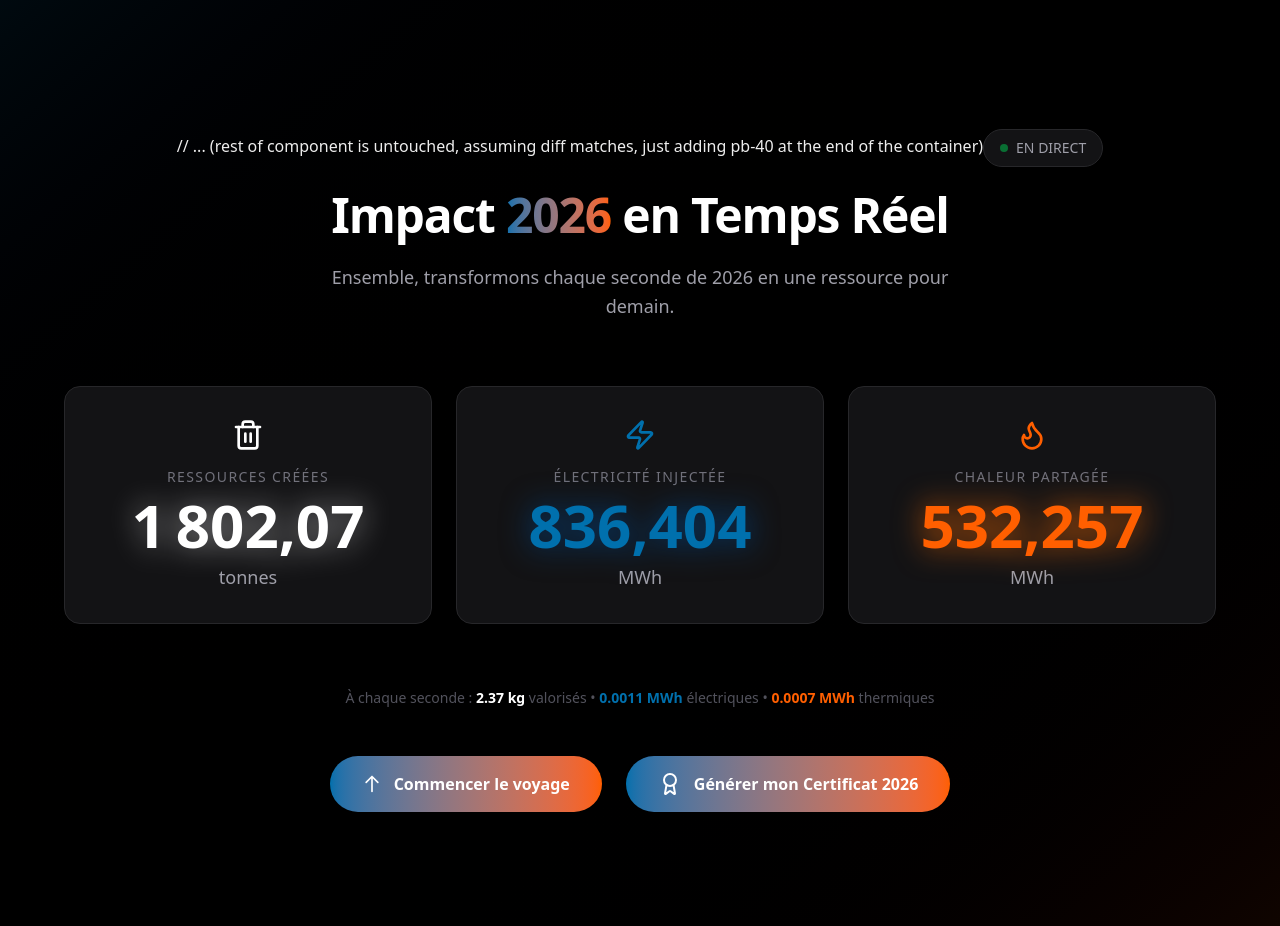
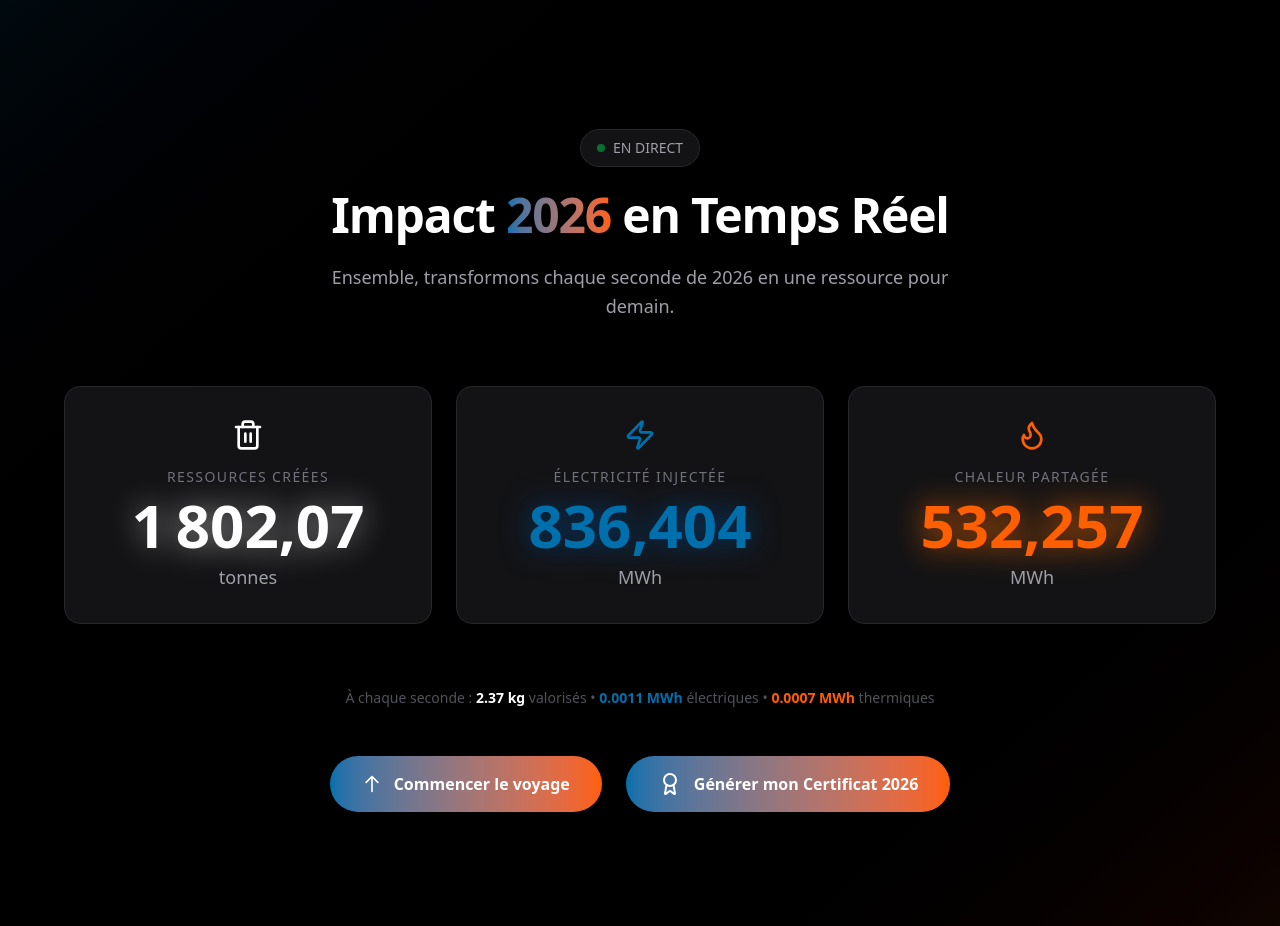
Before and after one commit to reusable365/voeux2026, a Next.js app: page / in a window 1280 px wide. Shown: the part 8020-8946 px from the top of the page. Built offline with nearby package versions, Linux system fonts and the light colour scheme.

Commit message:
fix: remove accidental text and improve dashboard spacing

```diff
--- a/src/components/sections/Live2026Dashboard.tsx
+++ b/src/components/sections/Live2026Dashboard.tsx
@@ -465,7 +465,7 @@ export default function Live2026Dashboard() {
                     viewport={{ once: true }}
                     className="text-center mb-16"
                 >
-// ... (rest of component is untouched, assuming diff matches, just adding pb-40 at the end of the container)
+
                     <div className="inline-flex items-center gap-2 px-4 py-2 bg-zinc-900/80 border border-zinc-800 rounded-full mb-6">
                         <span className="w-2 h-2 bg-green-500 rounded-full animate-pulse" />
                         <span className="text-zinc-400 text-sm font-medium">EN DIRECT</span>
```
